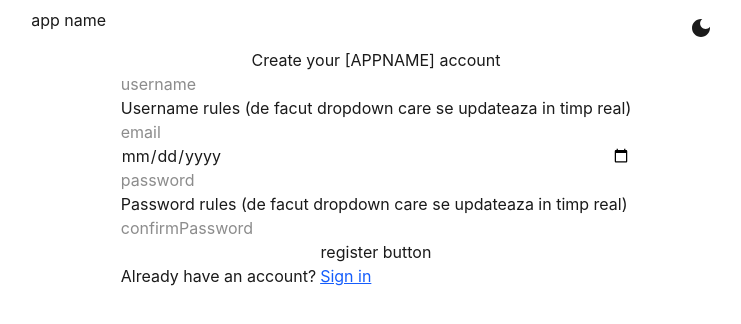
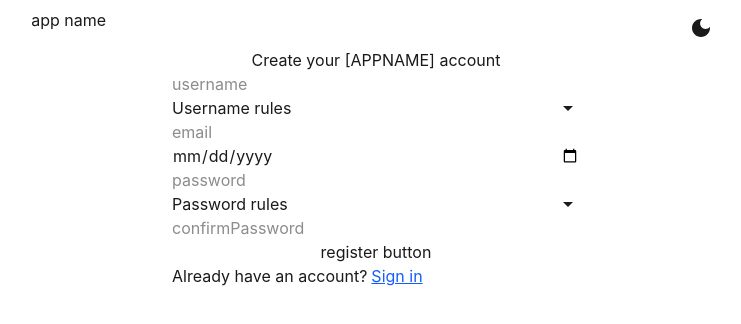
Before and after one commit to Xaphan64/movieList, a React (Vite) app: page /register in a window 1280 px wide. Shown: the top 324 px of the page, without its empty margins (264-1005 px from the left). Built offline with nearby package versions, Linux system fonts and the light colour scheme.

Commit message:
added input rules for register page

```diff
--- /dev/null
+++ b/src/components/InputChecker.jsx
@@ -0,0 +1,69 @@
+// ASSETS
+import ArrowDropDownIcon from "@mui/icons-material/ArrowDropDown";
+import ArrowDropUpIcon from "@mui/icons-material/ArrowDropUp";
+import CheckCircleIcon from "@mui/icons-material/CheckCircle";
+import ErrorIcon from "@mui/icons-material/Error";
+import FiberManualRecordOutlinedIcon from "@mui/icons-material/FiberManualRecordOutlined";
+import HorizontalRuleIcon from "@mui/icons-material/HorizontalRule";
+import StopIcon from "@mui/icons-material/Stop";
+
+// STYLES
+
+// LIBRARIES
+import { useState } from "react";
+
+// MISC
+
+// COMPONENTS
+
+// CONFIGURATION
+export default function InputChecker({ inputText, rules, dropdownName }) {
+  // PROPERTIES
+
+  // API REQUESTS
+
+  // LIBRARY CONSTANTS
+
+  // STATE CONSTANTS
+  const [dropdown, setDropdown] = useState(false);
+
+  // LIFE CYCLE
+
+  // EVENT HANDLERS
+  function handleIcon(condition) {
+    // rhomb icon if input empty
+    if (inputText === "") {
+      return <StopIcon className="text-gray-400" fontSize="small" sx={{ transform: "rotate(45deg)" }} />;
+      // ok icon if input is valid
+    } else if (condition) {
+      return <CheckCircleIcon className="text-green-400" fontSize="small" />;
+      // warning icon if input is not valid
+    } else if (!condition) {
+      return <ErrorIcon className="text-red-400" fontSize="small" />;
+    }
+  }
+
+  return (
+    <div>
+      <button type="button" onClick={() => setDropdown(!dropdown)} className="flex w-full justify-between">
+        <span>{dropdownName} rules</span>
+        {dropdown ? <ArrowDropUpIcon /> : <ArrowDropDownIcon />}
+      </button>
+
+      <div
+        className={`overflow-hidden transition-all duration-500
+        ${dropdown ? "max-h-40 opacity-100" : "max-h-0 opacity-0"}`}
+      >
+        {rules.map((rule, i) => {
+          const isValid = rule.test(inputText);
+          return (
+            <div key={i} className="flex gap-1 items-center">
+              <span>{handleIcon(isValid)}</span>
+              <span className="max-w-sm">{rule.label}</span>
+            </div>
+          );
+        })}
+      </div>
+    </div>
+  );
+}
--- /dev/null
+++ b/src/components/inputRules.js
@@ -0,0 +1,42 @@
+export const passwordRules = [
+  {
+    label: "Must be 8 to 16 characters long",
+    test: (value) => value.length >= 8 && value.length <= 16,
+  },
+
+  {
+    label: "At least 1 lowercase letter",
+    test: (value) => /[a-z]/.test(value),
+  },
+
+  {
+    label: "At least 1 uppercase letter",
+    test: (value) => /[A-Z]/.test(value),
+  },
+
+  {
+    label: "At least 1 number",
+    test: (value) => /[0-9]/.test(value),
+  },
+
+  {
+    label: "At least 1 special character",
+    test: (value) => /[!@#$%^&*(){}~`'".,:;<>?]/.test(value),
+  },
+];
+
+export const usernameRules = [
+  {
+    label: "Must be 3 to 15 characters long",
+    test: (value) => /^.{3,15}$/.test(value),
+  },
+  {
+    label: "Must start with a letter",
+    test: (value) => /^[a-zA-Z]/.test(value),
+  },
+  {
+    label:
+      "Only contains letters, numbers, and the following punctuation: underscore (_), dash (-), and period (.)",
+    test: (value) => /^[a-zA-Z0-9._-]+$/.test(value),
+  },
+];
--- a/src/pages/Register.jsx
+++ b/src/pages/Register.jsx
@@ -3,12 +3,14 @@
 // STYLES
 
 // LIBRARIES
-import { useEffect, useState } from "react";
+import { useState } from "react";
 import { Link } from "react-router-dom";
 
 // MISC
 
 // COMPONENTS
+import InputChecker from "../components/InputChecker";
+import { passwordRules, usernameRules } from "../components/inputRules";
 
 // CONFIGURATION
 export default function Register() {
@@ -27,21 +29,15 @@ export default function Register() {
     confirmPassword: "",
   });
 
-  const [error, setError] = useState({
-    username: "",
-    email: "",
-    birthDate: "",
-    password: "",
-    confirmPassword: "",
-  });
-
-  // const [errorTest, setErrorTest] = useState("");
+  // const [error, setError] = useState({
+  //   username: "",
+  //   email: "",
+  //   birthDate: "",
+  //   password: "",
+  //   confirmPassword: "",
+  // });
 
   // LIFE CYCLE
-
-  useEffect(() => {
-    console.log("error updated:", error);
-  }, [error]);
 
   // EVENT HANDLERS
   function handleRegister(e) {
@@ -65,7 +61,6 @@ export default function Register() {
     // username empty throw error
     if (input.username.trim() === "") {
       console.log(`username is empty`);
-      setError((prev) => ({ ...prev, username: "Username is empty" }));
     }
     // username too short
     else if (!usernameRegex.test(input.username)) {
@@ -75,7 +70,6 @@ export default function Register() {
     // email empty throw error
     if (input.email.trim() === "") {
       console.log(`email is empty`);
-      setError(`email is empty`);
     }
     // email wrong format throw error
     else if (!emailRegex.test(input.email)) {
@@ -153,7 +147,7 @@ export default function Register() {
           className="text-light-text dark:text-dark-text"
         />
 
-        <p>Username rules (de facut dropdown care se updateaza in timp real)</p>
+        <InputChecker dropdownName="Username" rules={usernameRules} inputText={input.username} />
 
         <input
           type="text"
@@ -183,7 +177,7 @@ export default function Register() {
           className="text-light-text dark:text-dark-text"
         />
 
-        <p>Password rules (de facut dropdown care se updateaza in timp real)</p>
+        <InputChecker dropdownName="Password" rules={passwordRules} inputText={input.password} />
 
         <input
           type="password"
```
